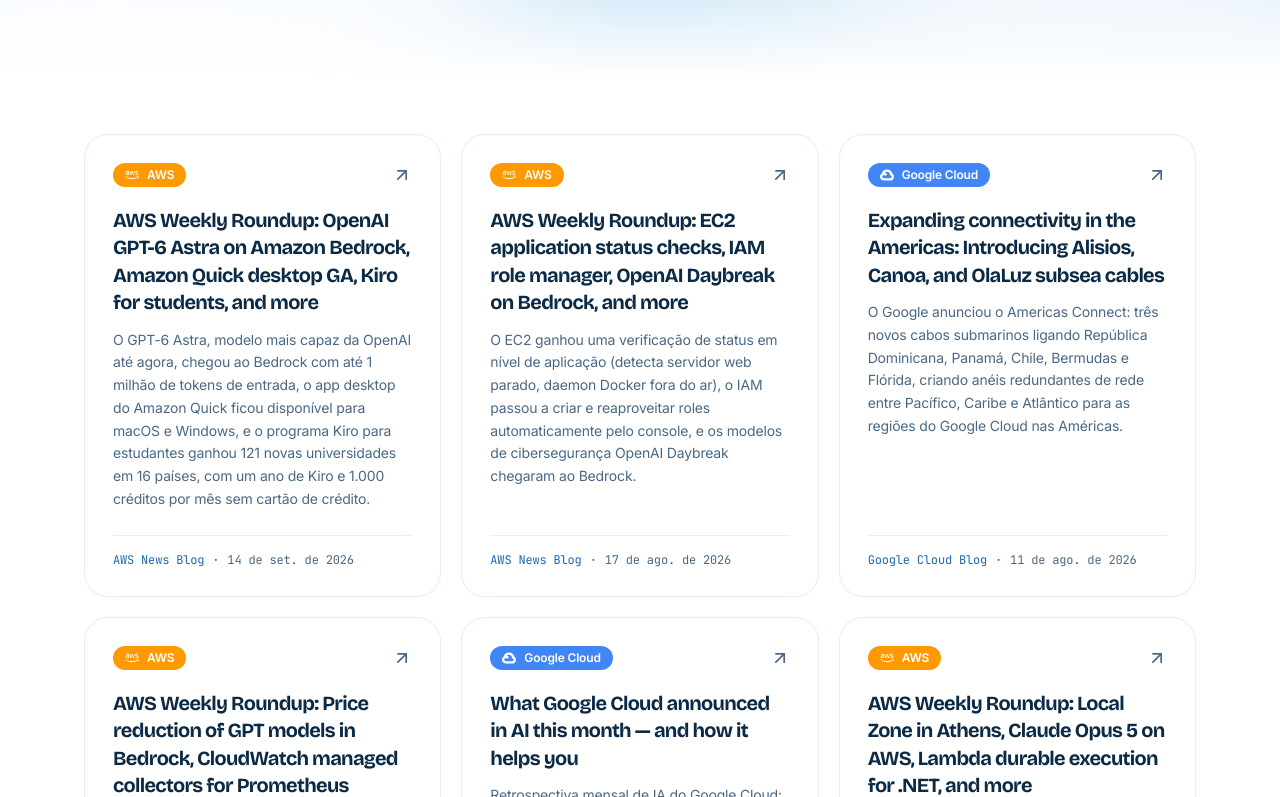
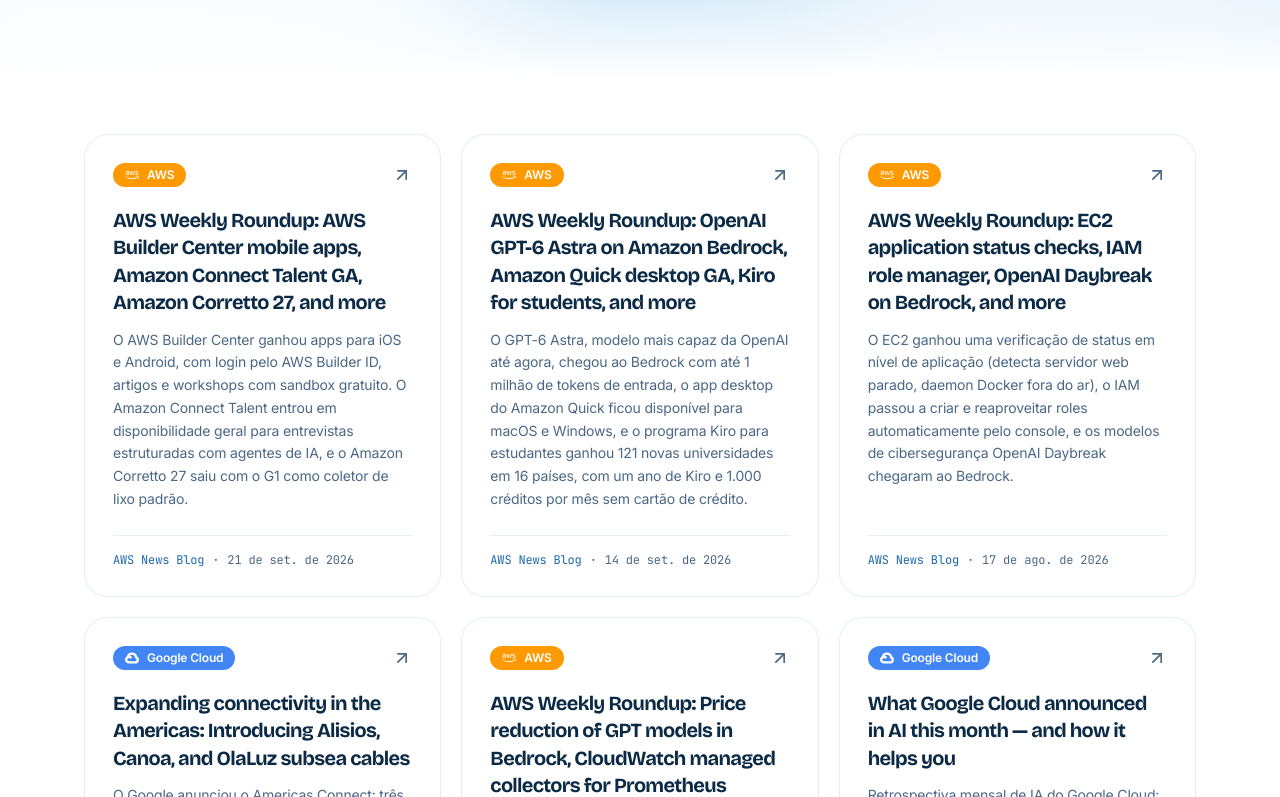
Before and after one commit to Liga-de-Computacao-em-Nuvem-PUCRS/landing-page-lcn, a React (Vite) app: page /noticias in a window 1280 px wide. Shown: the part 408-1205 px from the top of the page. Built offline with nearby package versions, Linux system fonts and the light colour scheme.

Commit message:
feat: add roundup da AWS de 21/09 ao radar (apps do Builder Center)

```diff
--- a/src/data/news.ts
+++ b/src/data/news.ts
@@ -5,6 +5,16 @@ import type { NewsItem } from '@/types/news.types';
  * (links verificados). Curadoria manual — atualize conforme a comunidade acompanha.
  */
 export const NEWS: NewsItem[] = [
+  {
+    title:
+      'AWS Weekly Roundup: AWS Builder Center mobile apps, Amazon Connect Talent GA, Amazon Corretto 27, and more',
+    source: 'AWS News Blog',
+    provider: 'aws',
+    date: '2026-09-21',
+    url: 'https://aws.amazon.com/blogs/aws/aws-weekly-roundup-aws-builder-center-mobile-apps-amazon-connect-talent-ga-amazon-corretto-27-and-more-september-14-2026/',
+    summary:
+      'O AWS Builder Center ganhou apps para iOS e Android, com login pelo AWS Builder ID, artigos e workshops com sandbox gratuito. O Amazon Connect Talent entrou em disponibilidade geral para entrevistas estruturadas com agentes de IA, e o Amazon Corretto 27 saiu com o G1 como coletor de lixo padrão.',
+  },
   {
     title:
       'AWS Weekly Roundup: OpenAI GPT-6 Astra on Amazon Bedrock, Amazon Quick desktop GA, Kiro for students, and more',
```
